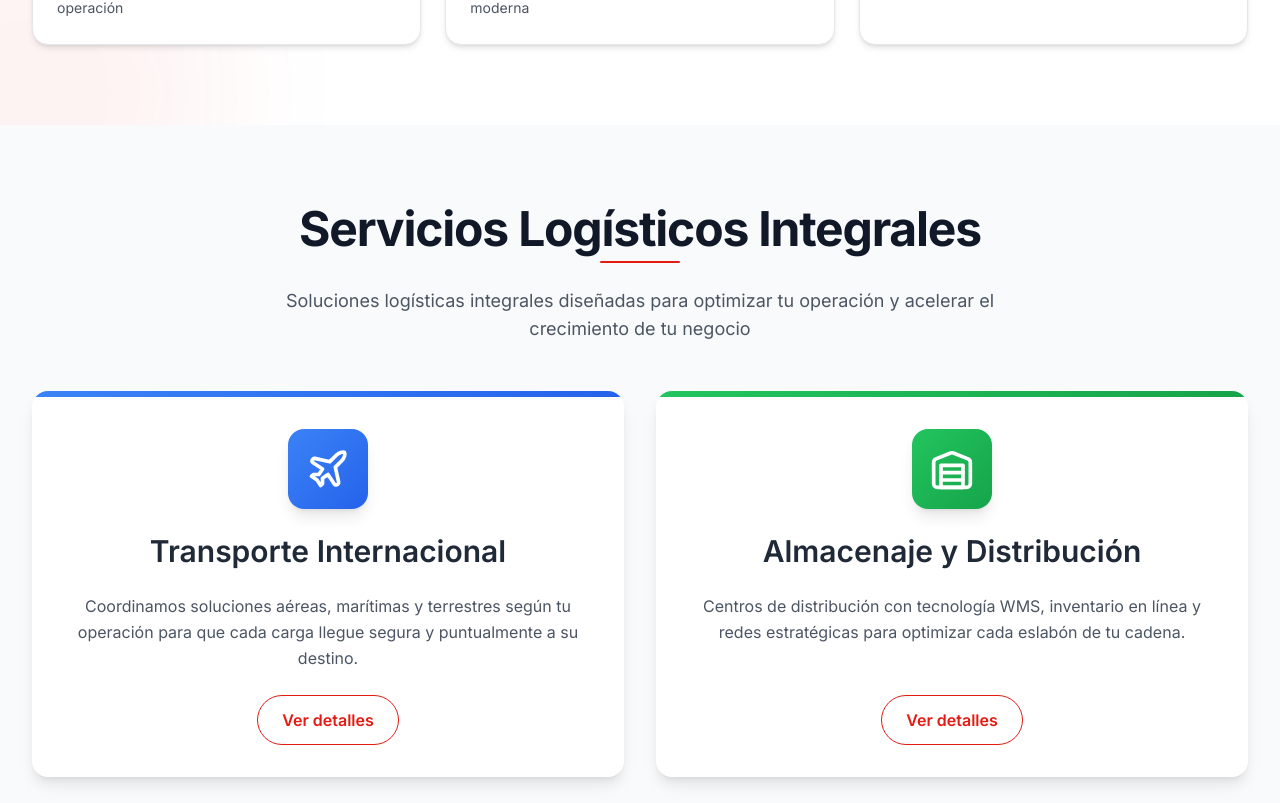
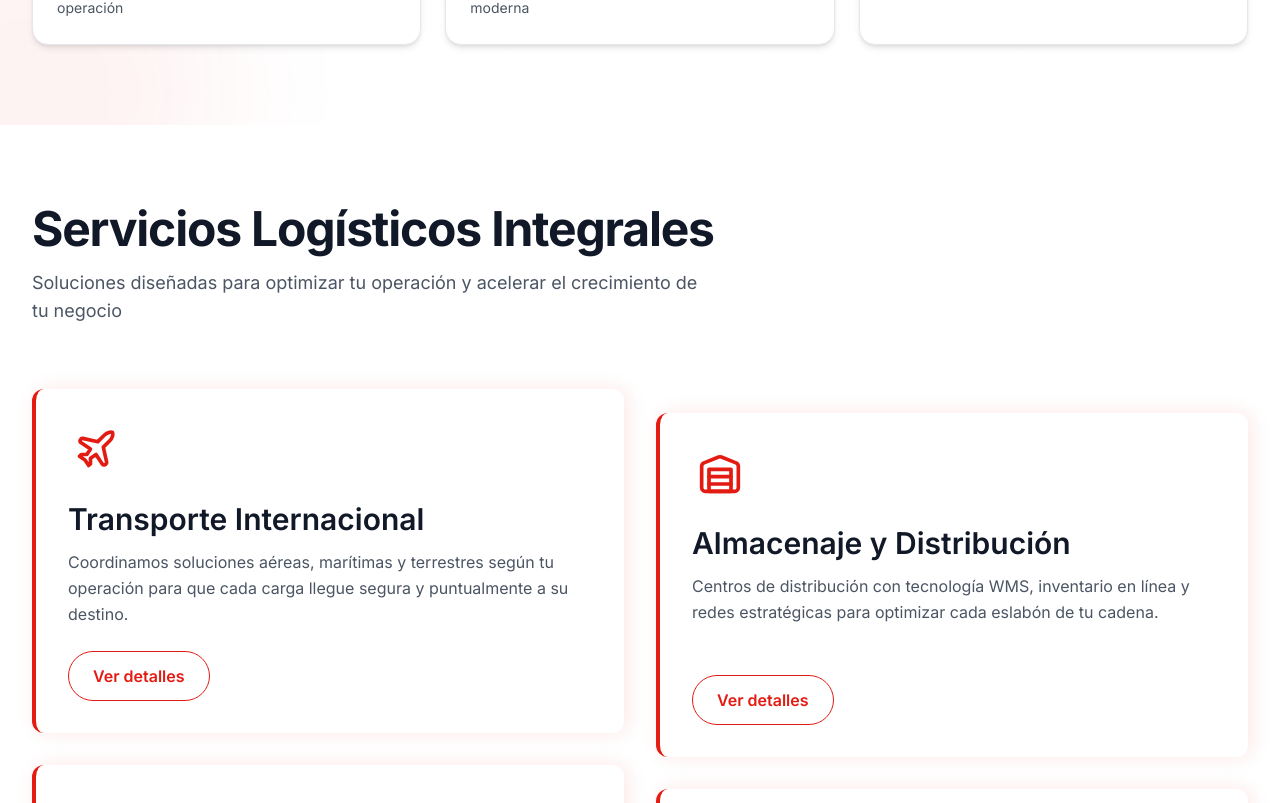
Before and after one commit to cookiecodespy/Ez_webpage, a React (Vite) app: page / in a window 1280 px wide. Shown: the part 2760-3563 px from the top of the page. Built offline with nearby package versions, Linux system fonts and the light colour scheme.

Commit message:
v1.7.0 - FASE 2 Services: Layout asimétrico + FIRMA B

```diff
--- a/package.json
+++ b/package.json
@@ -1,7 +1,7 @@
 {
   "name": "vite-react-typescript-starter",
   "private": true,
-  "version": "1.6.1",
+  "version": "1.7.0",
   "type": "module",
   "scripts": {
     "dev": "vite",
--- a/src/components/Services.tsx
+++ b/src/components/Services.tsx
@@ -19,42 +19,39 @@ const Services = () => {
       icon: <Plane className="h-11 w-11" aria-hidden="true" />,
       title: 'Transporte Internacional',
       description: 'Coordinamos soluciones aéreas, marítimas y terrestres según tu operación para que cada carga llegue segura y puntualmente a su destino.',
-      color: 'from-blue-500 to-blue-600',
-      overlay: 'from-blue-500/0 via-blue-500/5 to-blue-500/30'
+      offset: false
     },
     {
       icon: <Warehouse className="h-11 w-11" aria-hidden="true" />,
       title: 'Almacenaje y Distribución',
       description: 'Centros de distribución con tecnología WMS, inventario en línea y redes estratégicas para optimizar cada eslabón de tu cadena.',
-      color: 'from-green-500 to-green-600',
-      overlay: 'from-green-500/0 via-green-500/5 to-green-500/30'
+      offset: true
     },
     {
       icon: <ScrollText className="h-11 w-11" aria-hidden="true" />,
       title: 'Agenciamiento de Aduanas',
       description: 'Equipo experto en normativa internacional que gestiona documentación, permisos y compliance para liberar tus cargas sin contratiempos.',
-      color: 'from-purple-500 to-purple-600',
-      overlay: 'from-purple-500/0 via-purple-500/5 to-purple-500/30'
+      offset: false
     },
     {
       icon: <Truck className="h-11 w-11" aria-hidden="true" />,
       title: 'Distribución de Última Milla',
       description: 'Red de transporte capilar con seguimiento en tiempo real para entregar a tus clientes finales de forma rápida y confiable.',
-      color: 'from-orange-500 to-orange-600',
-      overlay: 'from-orange-500/0 via-orange-500/5 to-orange-500/30'
+      offset: true
     }
   ];
 
   return (
     <section
       id="services"
-      className="py-16 md:py-20 bg-gray-50"
+      className="py-16 md:py-20 bg-white"
       role="region"
       aria-labelledby="services-heading"
     >
       <div className="max-w-7xl mx-auto px-6 md:px-8">
+        {/* Header asimétrico, alineado a la izquierda */}
         <motion.div
-          className="mb-12 text-center"
+          className="mb-16"
           variants={headingVariants}
           initial={prefersReducedMotion ? undefined : 'hidden'}
           whileInView={prefersReducedMotion ? undefined : 'visible'}
@@ -63,39 +60,39 @@ const Services = () => {
           <h2 id="services-heading" className="text-4xl md:text-5xl font-bold tracking-tight text-gray-900">
             Servicios Logísticos Integrales
           </h2>
-          <div className="mx-auto mt-2 h-0.5 w-20 rounded-full bg-[#E41B13]" aria-hidden="true" />
-          <p className="mt-6 max-w-3xl mx-auto text-base md:text-lg text-gray-600 leading-relaxed text-center">
-            Soluciones logísticas integrales diseñadas para optimizar tu operación y acelerar el crecimiento de tu negocio
+          <p className="mt-4 max-w-2xl text-base md:text-lg text-gray-600 leading-relaxed">
+            Soluciones diseñadas para optimizar tu operación y acelerar el crecimiento de tu negocio
           </p>
         </motion.div>
 
+        {/* Grid con stagger offset en desktop */}
         <div className="grid grid-cols-1 gap-8 md:grid-cols-2">
           {services.map((service, index) => (
             <motion.div
               key={service.title}
-              className="group relative flex h-full min-h-[260px] flex-col overflow-hidden rounded-2xl bg-white shadow-lg transition-all duration-300 ease-out"
+              className={`group relative flex h-full min-h-[280px] flex-col rounded-xl bg-white border-l-4 border-[#E41B13] shadow-[4px_0_20px_rgba(228,27,19,0.1)] transition-all duration-300 ease-out hover:shadow-[6px_0_30px_rgba(228,27,19,0.15)] ${service.offset ? 'md:mt-6' : ''}`}
               initial={prefersReducedMotion ? undefined : { opacity: 0, y: 24 }}
               whileInView={prefersReducedMotion ? undefined : { opacity: 1, y: 0 }}
               viewport={{ once: true, amount: 0.4 }}
               transition={{ duration: 0.6, ease: [0.16, 1, 0.3, 1], delay: index * 0.1 }}
-              whileHover={prefersReducedMotion ? undefined : { y: -8 }}
+              whileHover={prefersReducedMotion ? undefined : { y: -4 }}
             >
-              <span
-                className={`pointer-events-none absolute inset-0 rounded-2xl bg-gradient-to-br ${service.overlay} opacity-0 transition-opacity duration-300 group-hover:opacity-100`}
-                aria-hidden="true"
-              />
-              <div className={`h-1.5 bg-gradient-to-r ${service.color}`} />
-              <div className="relative flex h-full flex-col items-center justify-between gap-6 p-8 text-center">
-                <div className={`flex h-20 w-20 items-center justify-center rounded-2xl bg-gradient-to-br ${service.color} text-white shadow-lg transition-transform duration-300 group-hover:scale-105`}>
+              <div className="relative flex h-full flex-col gap-6 p-8">
+                {/* Icono outline sin fondo */}
+                <div className="flex h-14 w-14 items-center justify-center text-[#E41B13] transition-transform duration-300 group-hover:scale-110">
                   {service.icon}
                 </div>
-                <h3 className="text-2xl md:text-3xl font-semibold text-gray-800">
-                  {service.title}
-                </h3>
-                <p className="text-gray-600 leading-relaxed">
-                  {service.description}
-                </p>
-                <OutlineButton className="mt-auto px-6 py-2.5">
+
+                <div className="flex flex-col gap-3">
+                  <h3 className="text-2xl md:text-3xl font-semibold text-gray-900">
+                    {service.title}
+                  </h3>
+                  <p className="text-gray-600 leading-relaxed">
+                    {service.description}
+                  </p>
+                </div>
+
+                <OutlineButton className="mt-auto self-start px-6 py-2.5">
                   Ver detalles
                 </OutlineButton>
               </div>
```
Also changed, not shown: 1 other file (tests, documents, lock files or other folders).
